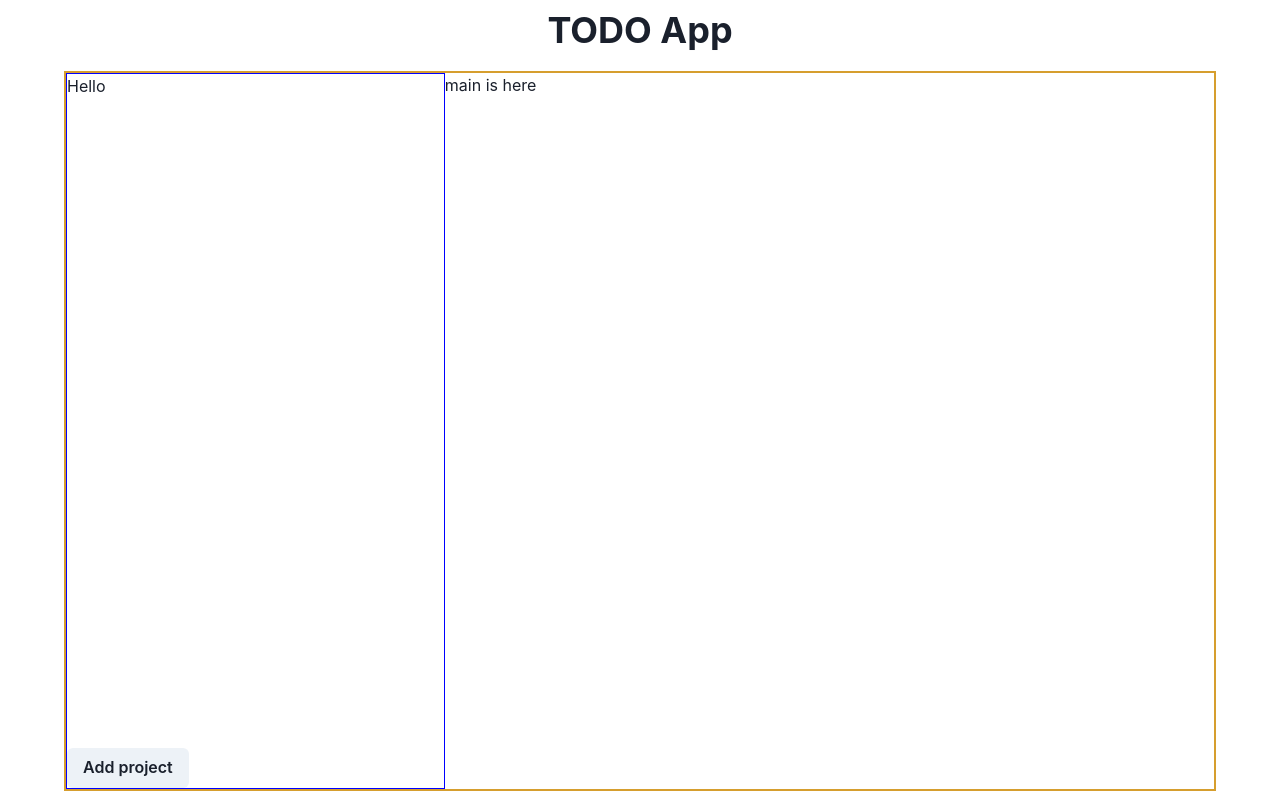
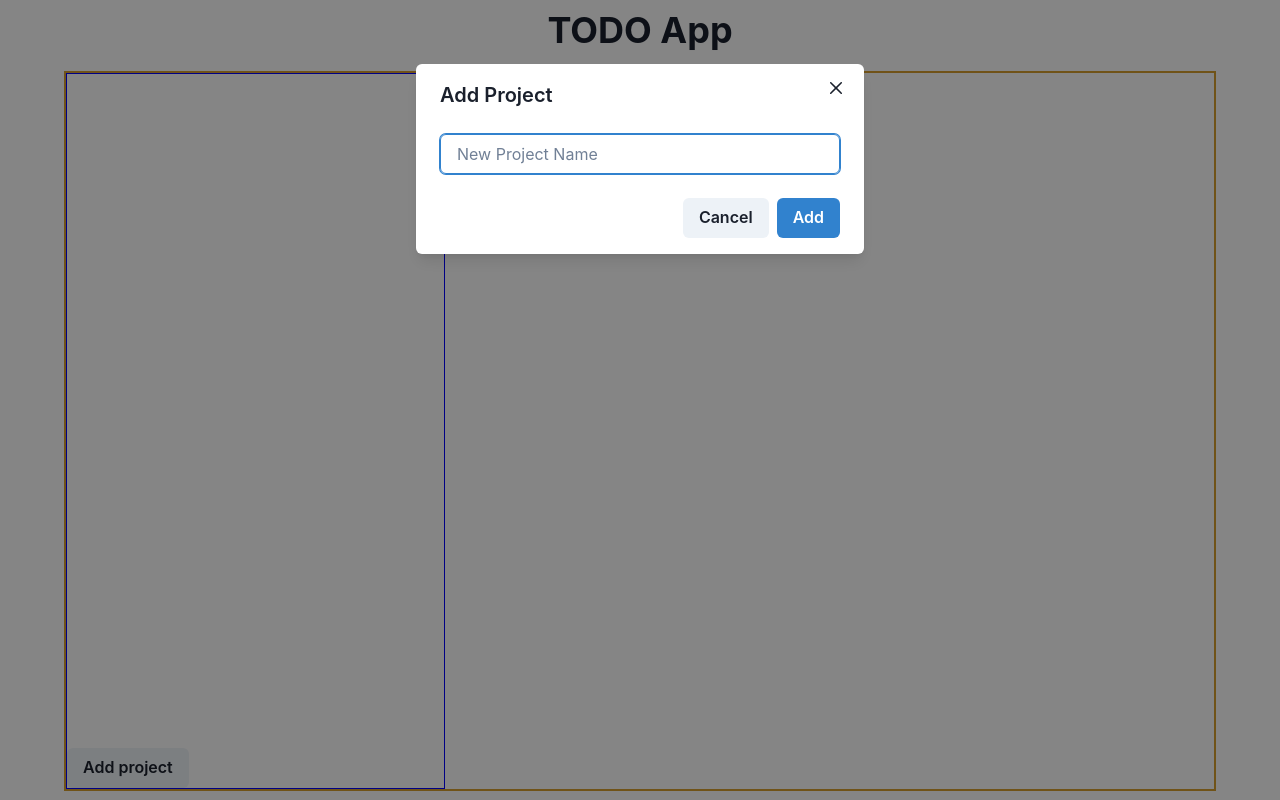
Before and after one commit to ebadyz/todo-app, a React (Create React App) app: page / in a window 1280 px wide. Both pictures are taken after a click on the button "Add project". Built offline with nearby package versions, Linux system fonts and the light colour scheme.

Commit message:
added LeftSideBar component

```diff
--- a/src/components/Layout.tsx
+++ b/src/components/Layout.tsx
@@ -1,11 +1,11 @@
 import { Box, Heading } from "@chakra-ui/react";
-import LeftSideBar from "./LeftSideBar";
+import LeftSideBar from "./LeftSideBar.d";
 
 interface LayoutProps {
   children: React.ReactNode;
 }
 
-function Layout({ children }: LayoutProps) {
+function Layout({ children }: LayoutProps): JSX.Element {
   return (
     <Box display="grid" placeItems="center" h="100vh">
       <header>
--- /dev/null
+++ b/src/components/LeftSideBar.d.tsx
@@ -0,0 +1,66 @@
+import { useState } from "react";
+import { Box, Button, HStack, Input } from "@chakra-ui/react";
+import { useDisclosure, ModalFooter, ModalBody } from "@chakra-ui/react";
+import { v4 as uuidv4 } from "uuid";
+import Modal from "./Modal";
+import List from "./List";
+
+interface Project {
+  id: string;
+  projectName: string;
+}
+
+type ProjectName = string;
+type Projects = Project[];
+
+function LeftSideBar(): JSX.Element {
+  const { isOpen, onOpen, onClose } = useDisclosure();
+  const [projectName, setProjectName] = useState<ProjectName>("");
+  const [projects, setProjects] = useState<Projects>([]);
+
+  const handleChange = (e: React.ChangeEvent<HTMLInputElement>): void => {
+    setProjectName(e.target.value);
+  };
+
+  const handleSubmit = (
+    e: React.FormEvent<HTMLFormElement>,
+    name: string
+  ): void => {
+    e.preventDefault();
+    setProjects((prev) => [...prev, { id: uuidv4(), projectName: name }]);
+    setProjectName("");
+    onClose();
+  };
+
+  return (
+    <Box as="aside" w="33%" border="1px" borderColor="blue" position="relative">
+      {projects.length > 0 && <List items={projects} />}
+      <Button position="absolute" bottom="0" onClick={onOpen}>
+        Add project
+      </Button>
+      <Modal isOpen={isOpen} onClose={onClose} title="Add Project">
+        <form onSubmit={(e) => handleSubmit(e, projectName)}>
+          <ModalBody>
+            <Input
+              type="text"
+              placeholder="New Project Name"
+              value={projectName}
+              onChange={handleChange}
+              autoFocus
+            />
+          </ModalBody>
+          <ModalFooter>
+            <HStack>
+              <Button onClick={onClose}>Cancel</Button>
+              <Button type="submit" colorScheme="blue">
+                Add
+              </Button>
+            </HStack>
+          </ModalFooter>
+        </form>
+      </Modal>
+    </Box>
+  );
+}
+
+export default LeftSideBar;
--- a/src/components/LeftSideBar.tsx
+++ /dev/null
@@ -1,14 +0,0 @@
-import { Box, Button } from "@chakra-ui/react";
-
-function LeftSideBar() {
-  return (
-    <Box w="33%" border="1px" borderColor="blue" position="relative">
-      <div>Hello</div>
-      <Button position="absolute" bottom="0">
-        Add project
-      </Button>
-    </Box>
-  );
-}
-
-export default LeftSideBar;
```
